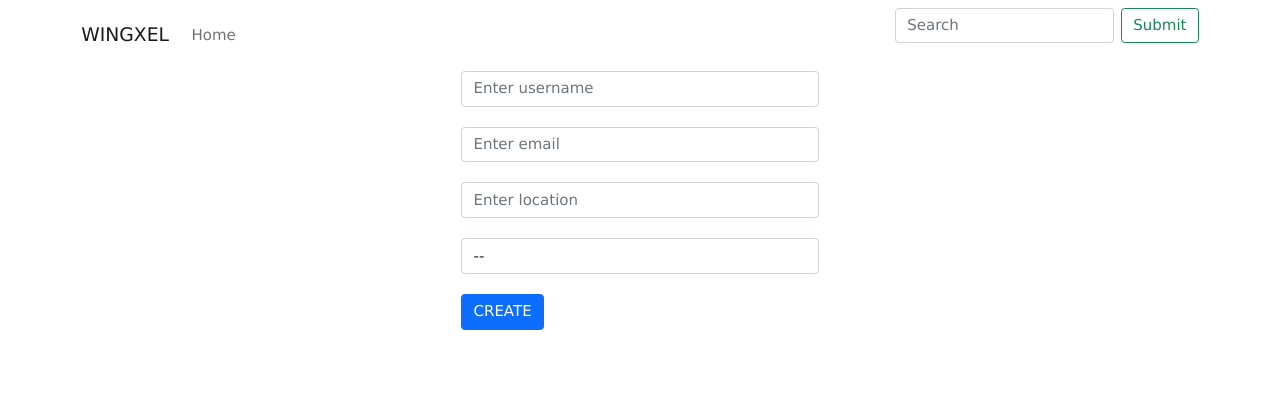
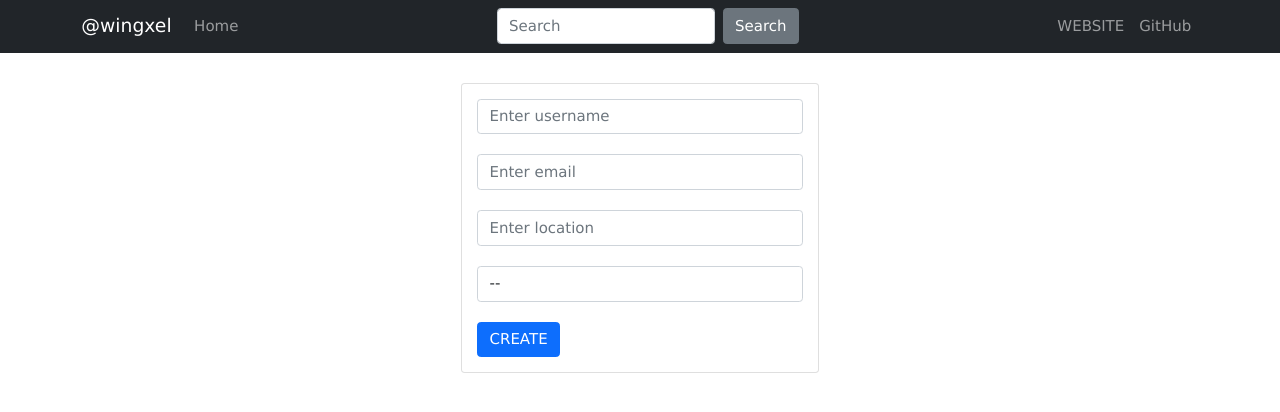
Before and after one commit to wingxel/crud-using-using-django-forms, a Django app: page /add-user/ in a window 1280 px wide. Shown: the top 412 px of the page. Run offline with Django 3.2, Linux system fonts and the light colour scheme; some libraries are stand-ins or nearby versions.

Commit message:
Added app.js and updated templates

```diff
--- a/app/libs/custom_forms.py
+++ b/app/libs/custom_forms.py
@@ -6,7 +6,7 @@ from app.models import User
 class Util:
     @staticmethod
     def update_attrs(visible_field) -> None:
-        visible_field.field.widget.attrs["class"] = "form-control"
+        visible_field.field.widget.attrs["class"] = "form-control db-form"
         visible_field.field.widget.attrs["placeholder"] = f"Enter {visible_field.label.lower()}"
 
 
--- a/app/static/app/css/app.css
+++ b/app/static/app/css/app.css
@@ -1,3 +1,7 @@
-input, select {
+.db-form {
     margin-bottom: 20px;
 }
+
+main {
+    margin-top: 30px;
+}
--- /dev/null
+++ b/app/static/app/js/app.js
@@ -0,0 +1,7 @@
+"use strict";
+
+$(function() {
+    $("#navbarSupportedContent").on("show.bs.collapse", () =>
+        $("a.nav-link").click(() => $("#navbarSupportedContent").collapse("hide"))
+    );
+});
--- a/app/templates/app/add_user.html
+++ b/app/templates/app/add_user.html
@@ -1,12 +1,6 @@
 {% extends "app/base/base.html" %}
 
-{% load static %}
-
 {% block title %}Add User{% endblock %}
-
-{% block page_css %}
-    <link rel="stylesheet" href="{% static 'app/css/app.css' %}">
-{% endblock %}
 
 {% block body %}
 
--- a/app/templates/app/base/base.html
+++ b/app/templates/app/base/base.html
@@ -11,10 +11,14 @@
     <script src="{% static 'app/js/ven/jquery-3.6.0.min.js' %}"></script>
     <script src="{% static 'app/js/ven/bootstrap.min.js' %}"></script>
 
+    <script src="{% static 'app/js/app.js' %}"></script>
+
     {% block page_js %}{% endblock %}
 
     <link rel="stylesheet" href="{% static 'app/css/ven/bootstrap.min.css' %}">
     <link rel="stylesheet" href="{% static 'app/css/ven/w3css.css' %}">
+
+    <link rel="stylesheet" href="{% static 'app/css/app.css' %}">
 
     {% block page_css %}{% endblock %}
 </head>
--- a/app/templates/app/details.html
+++ b/app/templates/app/details.html
@@ -6,9 +6,10 @@
 
     {% include "app/includes/nav.html" %}
 
+    <main>
         <div class="container">
             <div class="row">
-            <div class="col-sm-8">
+                <div class="col-sm-8 mx-auto">
                     <h3>{{ user.username }} Info [READ]</h3>
                     <hr>
                     <table class="table table-success">
@@ -34,4 +35,6 @@
                 </div>
             </div>
         </div>
+    </main>
+
 {% endblock %}
--- a/app/templates/app/includes/nav.html
+++ b/app/templates/app/includes/nav.html
@@ -1,7 +1,7 @@
 <nav>
-    <div class="navbar navbar-expand-lg navbar-light">
+    <div class="navbar navbar-expand-lg bg-dark navbar-dark">
         <div class="container">
-            <a class="navbar-brand" href="{% url 'index-page' %}">WINGXEL</a>
+            <a class="navbar-brand " href="https://play.google.com/store/apps/developer?id=wingxel">@wingxel</a>
             <button class="navbar-toggler" type="button" data-bs-toggle="collapse" arial-controls="navbarSupportedContent"  data-bs-target="#navbarSupportedContent" aria-expanded="false" aria-label="Toggle navigation">
                 <span class="navbar-toggler-icon"></span>
             </button>
@@ -13,8 +13,16 @@
                 </ul>
                 <form class="d-flex" method="GET" action="/search">
                     <input type="search" class="form-control me-2" value="{{ s }}" name="s" placeholder="Search" aria-label="Search" required>
-                    <input type="submit" class="btn btn-outline-success" value="Submit">
+                    <input type="submit" class="btn btn-secondary" value="Search">
                 </form>
+                <ul class="navbar-nav mb-2 ms-auto mb-lg-0">
+                    <li class="nav-item">
+                        <a class="nav-link" href="https://wingxel.com/">WEBSITE</a>
+                    </li>
+                    <li class="nav-item">
+                        <a class="nav-link" href="https://github.com/wingxel">GitHub</a>
+                    </li>
+                </ul>
             </div>
         </div>
     </div>
--- a/app/templates/app/includes/skelton_form.html
+++ b/app/templates/app/includes/skelton_form.html
@@ -1,7 +1,10 @@
+<main>
     <div class="container">
         <div class="row">
             <div class="col-sm-4 mx-auto">
-            <form class="form-horizontal" method="POST" role="form" action="{{ submit_url }}" enctype="multipart/form-data">
+                <div class="card">
+                    <div class="card-body">
+                        <form class="form-horizontal" method="POST" role="form" action="" enctype="multipart/form-data">
                             {% csrf_token %}
                             {% include "app/includes/form_input.html" with form_element=form_e %}
                             <button type="submit" class="btn btn-primary">{{ action_name }}</button>
@@ -9,3 +12,6 @@
                     </div>
                 </div>
             </div>
+        </div>
+    </div>
+</main>
--- a/app/templates/app/index.html
+++ b/app/templates/app/index.html
@@ -6,6 +6,7 @@
 
     {% include "app/includes/nav.html" %}
 
+    <main>
         <div class="container">
             <div class="row">
                 <div class="col-sm-8 mx-auto">
@@ -22,4 +23,5 @@
                 </div>
             </div>
         </div>
+    </main>
 {% endblock %}
--- a/app/templates/app/update_user.html
+++ b/app/templates/app/update_user.html
@@ -3,10 +3,6 @@
 {% load static %}
 
 {% block title %}Update User{% endblock %}
-
-{% block page_css %}
-    <link rel="stylesheet" href="{% static 'app/css/app.css' %}">
-{% endblock %}
 
 {% block body %}
 
```
Lines whose indentation alone changed are shown as unchanged.
